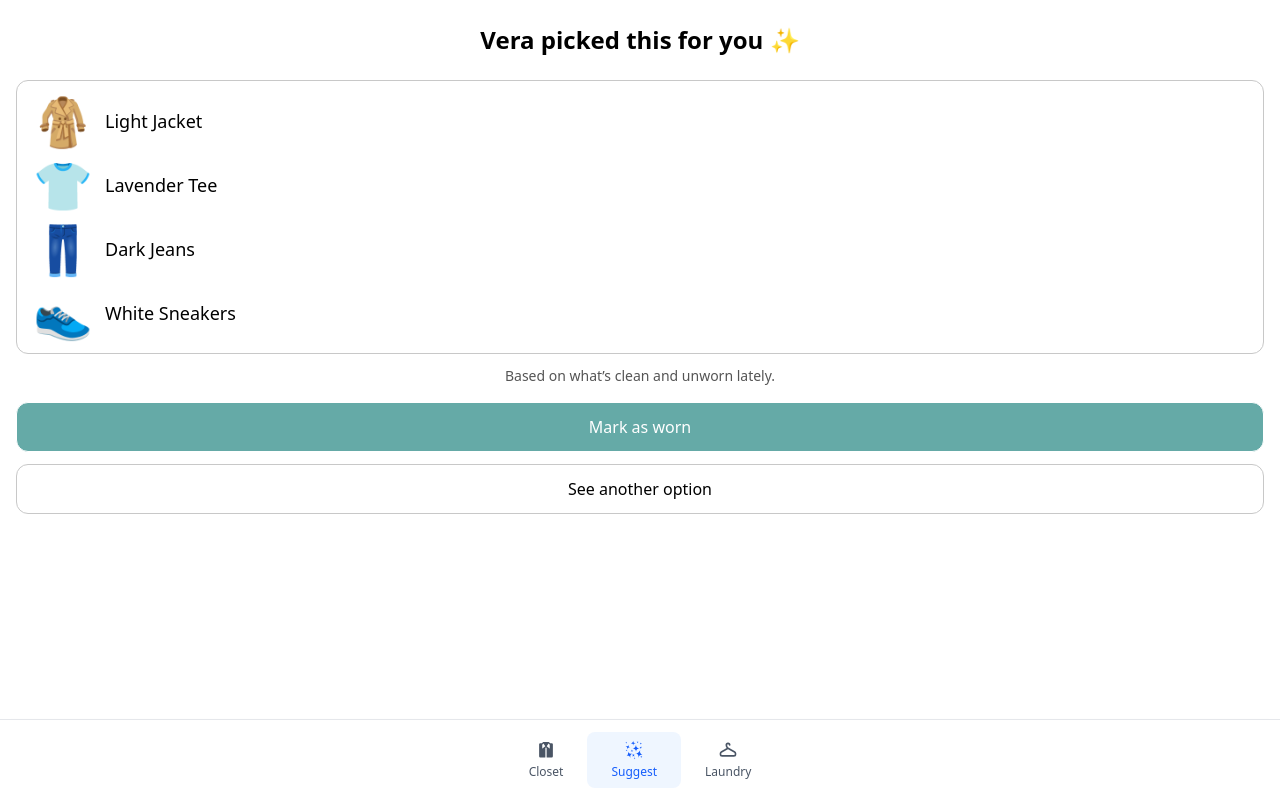
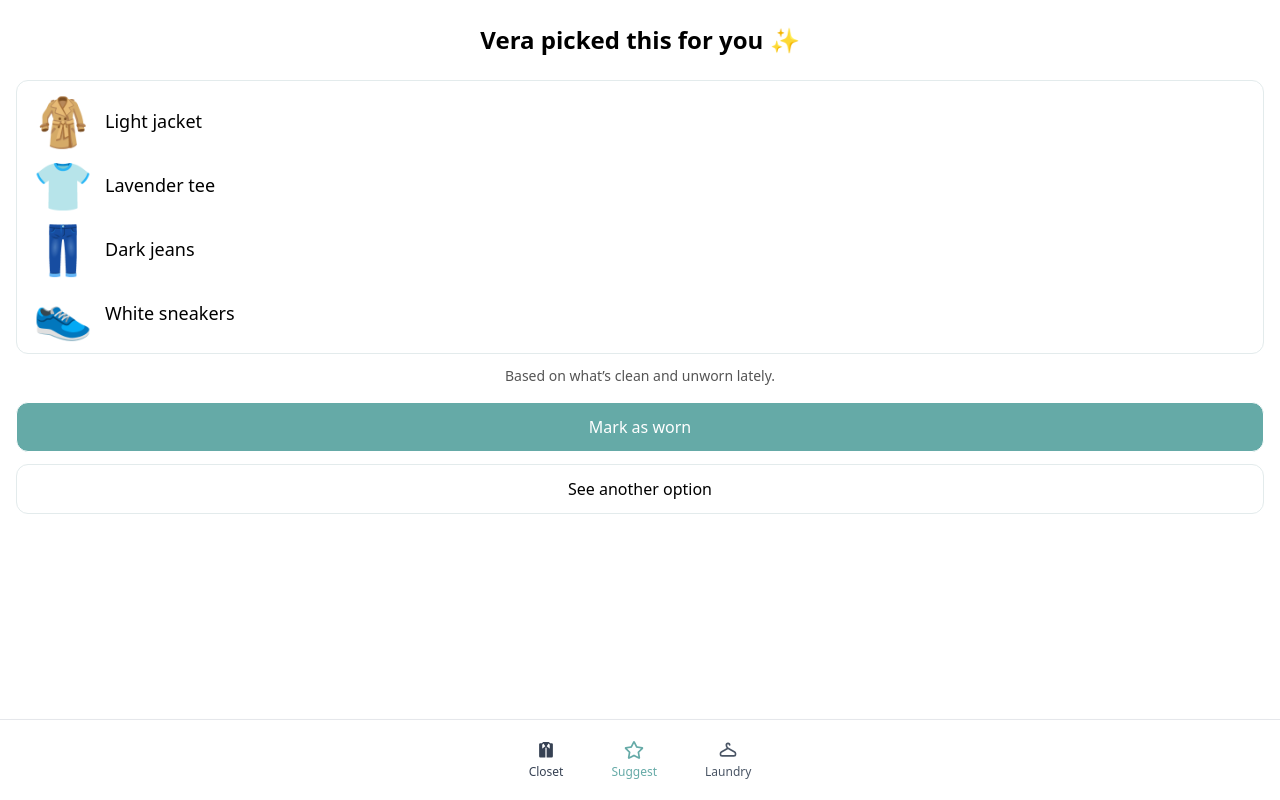
Before and after one commit to arnaudober/vera-personal-stylist, a React (Vite) app: page / in a window 1280 px wide. Built offline with nearby package versions, Linux system fonts and the light colour scheme; no server answers.

Commit message:
Refactored and enhanced UI: replaced category filter logic with `CategoryFilterBar`, improved styling consistency, simplified components, removed unused functionality, and updated outfit suggestion logic.

```diff
--- a/src/App.css
+++ b/src/App.css
@@ -1,7 +1,7 @@
 :root {
   --color-primary: #cec9e4;
   --color-secondary: #f6ecd7;
-  --color-tertiary: #c8c8c8;
+  --color-tertiary: #e3ebec;
   --color-accent: #65aaa7;
 }
 
@@ -13,12 +13,6 @@
   background-color: var(--color-accent);
   color: #ffffff;
   transition: filter 120ms ease-in-out, opacity 120ms ease-in-out;
-}
-.btn-accent:hover {
-  filter: brightness(0.95);
-}
-.btn-accent:active {
-  filter: brightness(0.9);
 }
 
 .btn-ghost {
@@ -40,3 +34,7 @@
 .ring-primary {
   --tw-ring-color: var(--color-primary);
 }
+
+.text-accent {
+  color: var(--color-accent);
+}
--- /dev/null
+++ b/src/components/category-filter-bar.tsx
@@ -0,0 +1,53 @@
+import * as React from "react";
+import {useState} from "react";
+import {categories, type Category} from "../model.ts";
+
+interface CategoryFilterBarProps {
+    selectedCategory: Category | null;
+    onCategoryChange: (category: Category | null) => void;
+}
+
+export default function CategoryFilterBar({selectedCategory, onCategoryChange}: CategoryFilterBarProps) {
+    const [hasScrolled, setHasScrolled] = useState(false);
+
+    const selectCategory = (category: Category) => {
+        onCategoryChange(selectedCategory === category ? null : category);
+    };
+
+    const handleScroll = (e: React.UIEvent<HTMLDivElement>) => {
+        const scrollLeft = e.currentTarget.scrollLeft;
+        setHasScrolled(scrollLeft > 0);
+    };
+
+    return (<div className={`pr-0 pt-0 pb-2 ${hasScrolled ? 'pl-0' : 'pl-4'}`}>
+            <div
+                className="overflow-x-auto"
+                style={{
+                    scrollbarWidth: 'none', msOverflowStyle: 'none'
+                }}
+                onScroll={handleScroll}
+            >
+                <div className="flex" style={{minWidth: 'max-content'}}>
+                    <button
+                        onClick={() => onCategoryChange(null)}
+                        className={`
+                            px-4 py-1 mr-2 rounded-xl text-md font-medium transition-all whitespace-nowrap
+                            ${selectedCategory === null ? 'bg-gray-100 text-gray-700' : 'text-gray-700'}
+                        `}
+                    >
+                        All
+                    </button>
+                    {categories.map(({value, label}) => (<button
+                            key={value}
+                            onClick={() => selectCategory(value)}
+                            className={`
+                                px-4 py-1 mr-2 rounded-xl text-md font-medium transition-all whitespace-nowrap
+                                ${selectedCategory === value ? 'bg-gray-100  text-gray-700' : 'text-gray-700'}
+                            `}
+                        >
+                            {label}
+                        </button>))}
+                </div>
+            </div>
+        </div>);
+}
--- a/src/components/navbar.tsx
+++ b/src/components/navbar.tsx
@@ -1,8 +1,7 @@
 import {Link} from "react-router-dom";
 import {useState} from "react";
 import {TbHanger} from "react-icons/tb";
-import {GiSparkles} from "react-icons/gi";
-import {FaCheck} from "react-icons/fa";
+import {FaCheck, FaRegStar} from "react-icons/fa";
 import {PiShirtFoldedFill} from "react-icons/pi";
 
 
@@ -18,7 +17,7 @@ export default function Navbar({active, onLaundryDone}: NavbarProps) {
         <div className="flex items-center justify-center max-w-sm mx-auto">
             <Link
                 to="/closet"
-                className={`flex flex-col items-center justify-center px-6 py-2 rounded-lg transition-colors ${active === "closet" ? "text-blue-600 bg-blue-50" : "text-gray-600 hover:text-gray-900 hover:bg-gray-50"}`}
+                className={`flex flex-col items-center justify-center px-6 py-2 rounded-lg transition-colors ${active === "closet" ? "text-accent" : "text-gray-700"}`}
                 aria-current={active === "closet" ? "page" : undefined}
                 aria-label="Open closet page"
             >
@@ -28,11 +27,11 @@ export default function Navbar({active, onLaundryDone}: NavbarProps) {
 
             <Link
                 to="/"
-                className={`flex flex-col items-center justify-center px-6 py-2 rounded-lg transition-colors ${active === "home" ? "text-blue-600 bg-blue-50" : "text-gray-600 hover:text-gray-900 hover:bg-gray-50"}`}
+                className={`flex flex-col items-center justify-center px-6 py-2 rounded-lg transition-colors ${active === "home" ? "text-accent" : "text-gray-700"}`}
                 aria-current={active === "home" ? "page" : undefined}
                 aria-label="Open home page - Today's outfit suggestions"
             >
-                <div className="text-xl mb-1"><GiSparkles className="text-xl"/></div>
+                <div className="text-xl mb-1"><FaRegStar className="text-xl"/></div>
                 <span className="text-xs font-medium">Suggest</span>
             </Link>
 
--- a/src/hooks/useCloset.ts
+++ b/src/hooks/useCloset.ts
@@ -4,25 +4,24 @@ import type {ClothingItem, Outfit} from "../model";
 const LS_KEY = "closet_items_v1";
 
 const DEFAULT_ITEMS: ClothingItem[] = [{
-    id: "t1", name: "Lavender Tee", category: "top", color: "lavender", isClean: true, wornCount: 0, emoji: "👕"
+    id: "t1", name: "Lavender tee", category: "top", color: "lavender", isClean: true, emoji: "👕"
 }, {
-    id: "t2", name: "White Oxford", category: "top", color: "white", isClean: true, wornCount: 0, emoji: "👔"
+    id: "t2", name: "White Oxford", category: "top", color: "white", isClean: true, emoji: "👔"
 }, {
-    id: "b1", name: "Dark Jeans", category: "bottom", color: "navy", isClean: true, wornCount: 0, emoji: "👖"
+    id: "b1", name: "Dark jeans", category: "bottom", color: "navy", isClean: true, emoji: "👖"
 }, {
-    id: "b2", name: "Teal Dress", category: "bottom", color: "teal", isClean: true, wornCount: 0, emoji: "👗"
+    id: "b2", name: "Teal dress", category: "bottom", color: "teal", isClean: true, emoji: "👗"
 }, {
-    id: "f1", name: "White Sneakers", category: "footwear", color: "white", isClean: true, wornCount: 0, emoji: "👟"
+    id: "f1", name: "White sneakers", category: "footwear", color: "white", isClean: true, emoji: "👟"
 }, {
-    id: "f2", name: "Black Boots", category: "footwear", color: "black", isClean: true, wornCount: 0, emoji: "🥾"
-}, {id: "o1", name: "Light Jacket", category: "outerwear", color: "gray", isClean: true, wornCount: 0, emoji: "🧥"},];
+    id: "f2", name: "Black boots", category: "footwear", color: "black", isClean: true, emoji: "🥾"
+}, {id: "o1", name: "Light jacket", category: "outerwear", color: "gray", isClean: true, emoji: "🧥"},];
 
 function loadCloset(): ClothingItem[] {
     try {
         const raw = localStorage.getItem(LS_KEY);
         if (!raw) return DEFAULT_ITEMS;
-        const parsed = JSON.parse(raw) as ClothingItem[];
-        return parsed.map(i => ({...i, wornCount: i.wornCount ?? 0}));
+        return JSON.parse(raw) as ClothingItem[];
     } catch {
         return DEFAULT_ITEMS;
     }
@@ -39,10 +38,6 @@ export function useCloset() {
         saveCloset(items);
     }, [items]);
 
-    const toggleClean = (id: string) => {
-        setItems(prev => prev.map(i => (i.id === id ? {...i, isClean: !i.isClean} : i)));
-    };
-
     const markLaundryDone = () => {
         setItems(prev => prev.map(i => ({...i, isClean: true})));
     };
@@ -52,8 +47,8 @@ export function useCloset() {
             .filter(Boolean)
             .map(i => (i as ClothingItem).id);
 
-        setItems(prev => prev.map(i => ids.includes(i.id) ? {...i, isClean: false, wornCount: i.wornCount + 1} : i));
+        setItems(prev => prev.map(i => ids.includes(i.id) ? {...i, isClean: false} : i));
     };
 
-    return {items, toggleClean, markLaundryDone, markWorn};
+    return {items, markLaundryDone, markWorn};
 }
--- a/src/model.ts
+++ b/src/model.ts
@@ -6,7 +6,6 @@ export type ClothingItem = {
     category: Category;
     color?: string;
     isClean: boolean;
-    wornCount: number;
     emoji?: string; // quick visual for the MVP
 };
 
@@ -21,7 +20,7 @@ export type Outfit = {
 export const categories: { value: Category; label: string; }[] = [
     { value: 'top', label: 'Tops' },
     { value: 'bottom', label: 'Bottoms' },
-    { value: 'footwear', label: 'Footwear' },
+    { value: 'footwear', label: 'Shoes' },
     { value: 'outerwear', label: 'Outerwear' },
     { value: 'accessory', label: 'Accessories' }
 ];
--- a/src/pages/closet.tsx
+++ b/src/pages/closet.tsx
@@ -2,59 +2,29 @@ import {useState} from "react";
 import {useCloset} from "../hooks/useCloset.ts";
 import {ClothingCard} from "../components/clothing-card";
 import Navbar from "../components/navbar.tsx";
-import {categories, type Category} from "../model.ts";
+import CategoryFilterBar from "../components/category-filter-bar.tsx";
+import {type Category} from "../model.ts";
 
 export default function Closet() {
-    const {items, toggleClean, markLaundryDone} = useCloset();
+    const {items, markLaundryDone} = useCloset();
     const [selectedCategory, setSelectedCategory] = useState<Category | null>(null);
 
     const filteredItems = selectedCategory === null ? items : items.filter(item => item.category === selectedCategory);
 
-    const selectCategory = (category: Category) => {
-        setSelectedCategory(prev => prev === category ? null : category);
-    };
-
     return (<>
-            <div className="mx-auto max-w-4xl p-4">
+        <div className="mx-auto max-w-4xl p-4 pb-2">
             <h2 className="p-2 text-2xl font-semibold text-center">Your closet</h2>
         </div>
 
-            <div className="pl-4">
-                <div
-                    className="overflow-x-auto"
-                    style={{
-                        scrollbarWidth: 'none', msOverflowStyle: 'none', WebkitScrollbar: {display: 'none'}
-                    }}
-                >
-                    <div className="flex" style={{minWidth: 'max-content'}}>
-                        <button
-                            onClick={() => setSelectedCategory(null)}
-                            className={`
-                                px-4 py-2 rounded-xl text-sm font-medium transition-all whitespace-nowrap
-                                ${selectedCategory === null ? 'bg-gray-100 text-gray-700' : 'text-gray-700'}
-                            `}
-                        >
-                            All
-                        </button>
-                        {categories.map(({value, label}) => (<button
-                                key={value}
-                                onClick={() => selectCategory(value)}
-                                className={`
-                                    px-4 py-2 rounded-xl text-sm font-medium transition-all whitespace-nowrap
-                                    ${selectedCategory === value ? 'bg-gray-100  text-gray-700' : 'text-gray-700'}
-                                `}
-                            >
-                                {label}
-                            </button>))}
-                    </div>
-                </div>
-            </div>
+        <CategoryFilterBar
+            selectedCategory={selectedCategory}
+            onCategoryChange={setSelectedCategory}
+        />
 
         <div className="mx-auto max-w-4xl p-4 pb-24">
             <div className="rounded-2xl">
-                    <div className="grid grid-cols-1 gap-3 md:grid-cols-2">
-                        {filteredItems.map(item => (
-                            <ClothingCard key={item.id} item={item} onToggleClean={toggleClean}/>))}
+                <div className="grid gap-5 grid-cols-2">
+                    {filteredItems.map(item => (<ClothingCard key={item.id} item={item} />))}
                 </div>
             </div>
 
--- a/src/pages/home.tsx
+++ b/src/pages/home.tsx
@@ -3,15 +3,19 @@ import type {ClothingItem, Outfit} from "../model";
 import {useCloset} from "../hooks/useCloset.ts";
 import Navbar from "../components/navbar.tsx";
 
-function pickFirstClean(items: ClothingItem[], category: ClothingItem["category"]) {
-    return items.find(i => i.category === category && i.isClean);
+function pickRandomClean(items: ClothingItem[], category: ClothingItem["category"]) {
+    const cleanItems = items.filter(i => i.category === category && i.isClean);
+    if (cleanItems.length === 0) return undefined;
+
+    const randomIndex = Math.floor(Math.random() * cleanItems.length);
+    return cleanItems[randomIndex];
 }
 
 function suggestOutfit(items: ClothingItem[]): Outfit | null {
-    const top = pickFirstClean(items, "top");
-    const bottom = pickFirstClean(items, "bottom");
-    const footwear = pickFirstClean(items, "footwear");
-    const outerwear = pickFirstClean(items, "outerwear");
+    const top = pickRandomClean(items, "top");
+    const bottom = pickRandomClean(items, "bottom");
+    const footwear = pickRandomClean(items, "footwear");
+    const outerwear = pickRandomClean(items, "outerwear");
 
     if (!top || !bottom || !footwear) {
         return null;
@@ -72,14 +76,17 @@ export default function Home() {
         const outfit = suggestOutfit(items);
         setTodayOutfit(outfit);
 
-        if (outfit) {
-            localStorage.setItem(storageKey, JSON.stringify({
-                top: outfit.top?.id ?? null,
-                bottom: outfit.bottom?.id ?? null,
-                footwear: outfit.footwear?.id ?? null,
-                outerwear: outfit.outerwear?.id ?? null,
-            }));
+        if (!outfit) {
+            localStorage.removeItem(storageKey);
+            return;
         }
+
+        localStorage.setItem(storageKey, JSON.stringify({
+            top: outfit.top?.id ?? null,
+            bottom: outfit.bottom?.id ?? null,
+            footwear: outfit.footwear?.id ?? null,
+            outerwear: outfit.outerwear?.id ?? null,
+        }));
     };
 
     const onMarkAsWorn = () => {
@@ -88,6 +95,7 @@ export default function Home() {
         }
 
         markWorn(todayOutfit);
+        onSeeAnotherOption();
     };
 
     return (<>
@@ -116,10 +124,10 @@ export default function Home() {
                             <div className="text-lg font-medium">{todayOutfit.footwear.name}</div>
                         </div>) : null}
                     </div>
-                </div>) : (<div className="text-muted">
-                    No outfit yet. Hit <span className="font-medium">Dress me</span> to
+                </div>) : (<div className="p-4 text-muted">
+                    No outfit yet. Hit <span className="font-medium">See another option</span> to
                     get a suggestion. If you’re out of clean options, tap{" "}
-                    <span className="font-medium">Laundry done</span>.
+                    <span className="font-medium">Laundry</span>.
                 </div>)}
             </div>
         </div>
```
Also changed, not shown: src/components/clothing-card.tsx (+18 -41 lines). Lines whose indentation alone changed are shown as unchanged.
